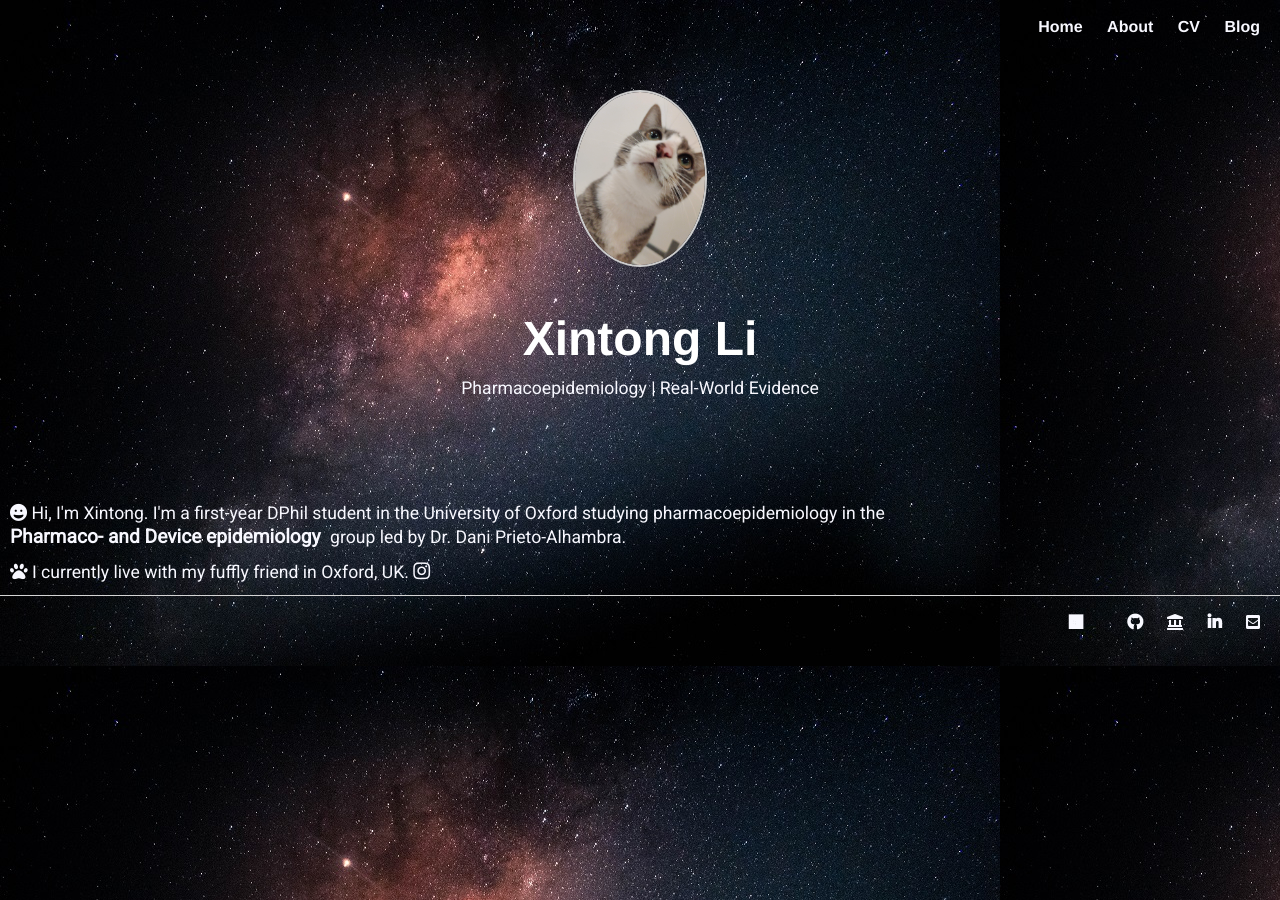
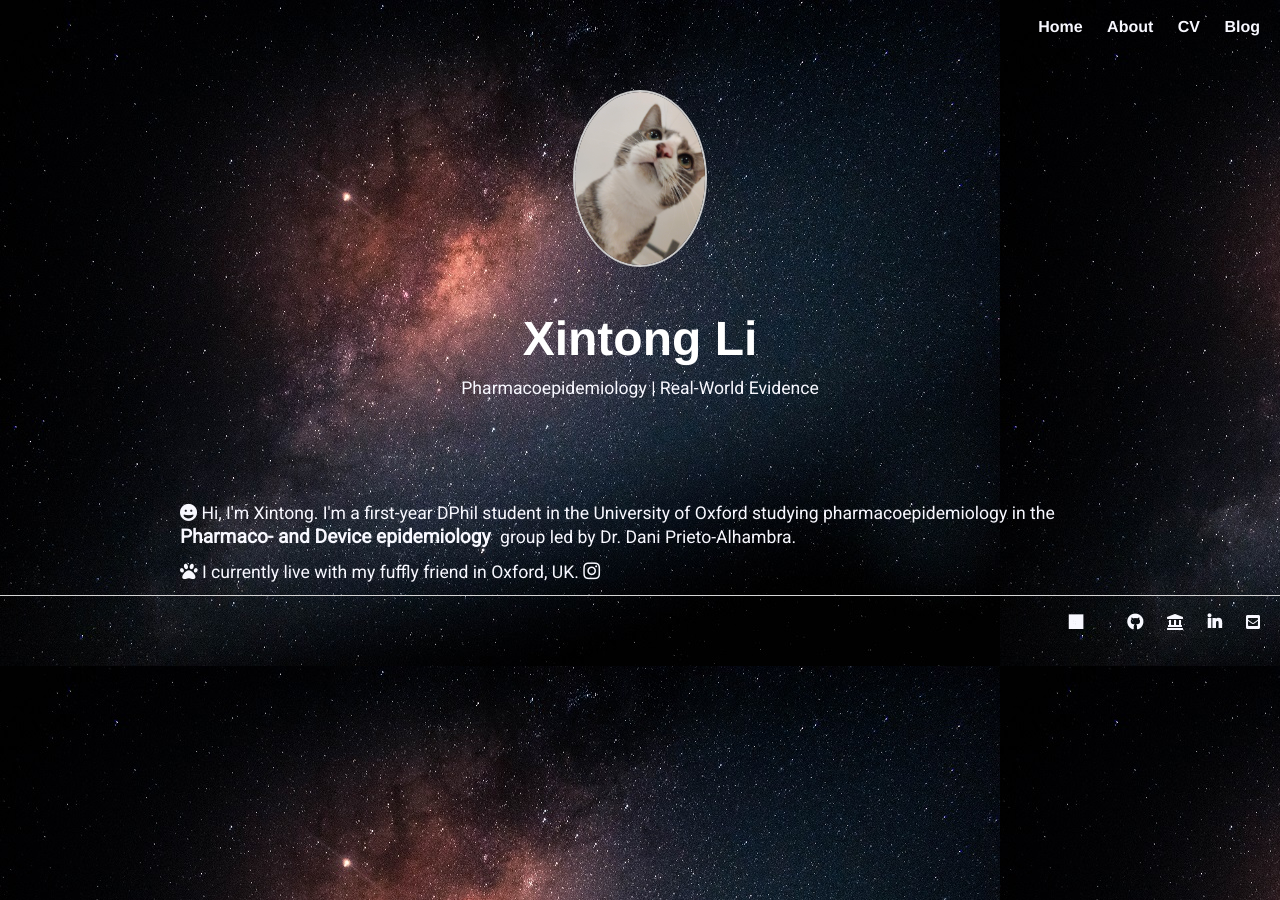
Before and after one commit to Xintong-Li-ZnCu/Xintong-Li-ZnCu.github.io, a Jekyll site: the page built from index.html, in a window 1280 px wide. Built offline with Jekyll 4.4.1, drawn with Linux system fonts in a browser that asks for light colours; nearby versions of some CDN libraries; a style sheet for code colours, icons or effects is not loaded.

Commit message:
Update main.css

```diff
--- a/css/main.css
+++ b/css/main.css
@@ -43,7 +43,8 @@ a{
 .section-2{
     padding-top: 10vh;
     width: 70%;
-    padding-left: 10px;
+    padding-left: 20vh;
+    text-align: left;
 }
 
 .section-2 h2{
```
